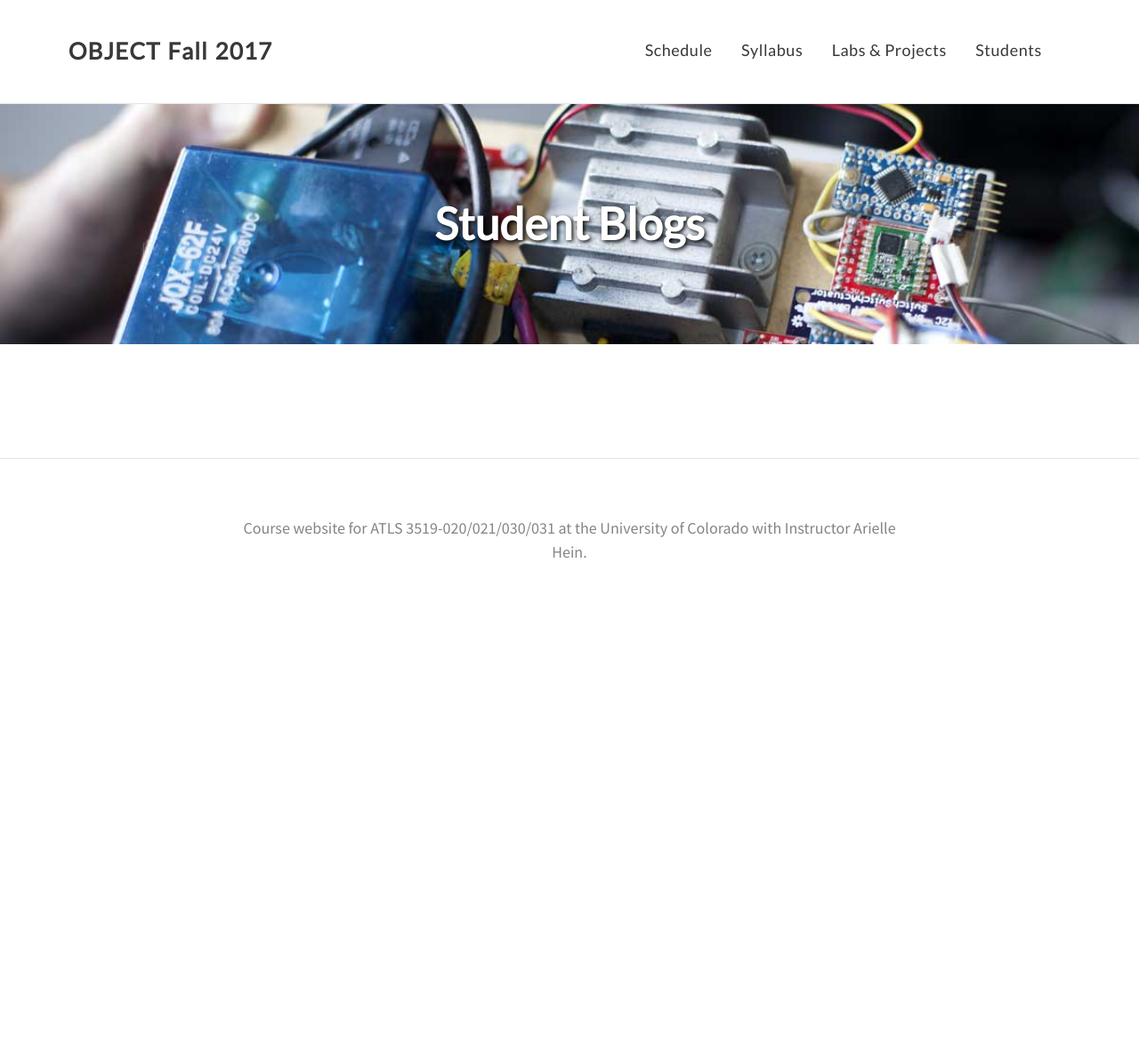
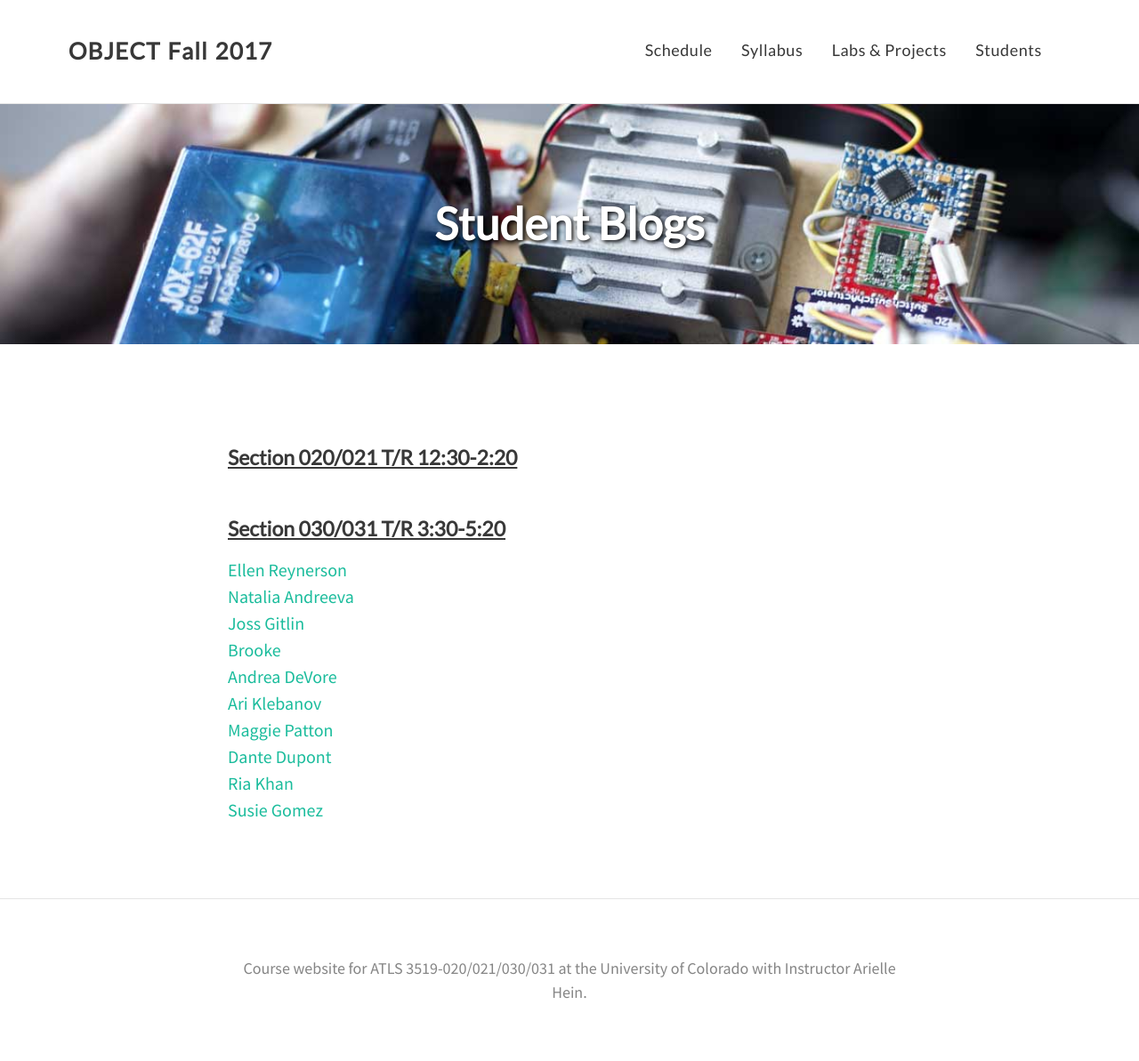
Before and after one commit to coloringchaos/object-f17, a Jekyll site: the page built from students.md, in a window 1280 px wide. Shown: the whole page at 89% size. Built offline with Jekyll 4.4.1, drawn with Linux system fonts in a browser that asks for light colours; nearby versions of some CDN libraries; before the commit the page ends 900 px from its top, so only the background shows below that.

Commit message:
student blog links

```diff
--- a/students.md
+++ b/students.md
@@ -4,3 +4,19 @@ title: Student Blogs
 permalink: /students/
 feature-img: "img/bg1.jpg"
 ---
+
+#### Section 020/021 T/R 12:30-2:20
+
+
+#### Section 030/031 T/R 3:30-5:20
+
+[Ellen Reynerson](https://reynersonobject17.wordpress.com/)<br>
+[Natalia Andreeva](https://naan3678.wordpress.com/)<br>
+[Joss Gitlin](jossobject.wordpress.com)<br>
+[Brooke](https://brookesobject.wordpress.com/)<br>
+[Andrea DeVore](andreaobject.wordpress.com)<br>
+[Ari Klebanov](https://ariobjectjournal.wordpress.com/)<br>
+[Maggie Patton](https://littleformulations.wordpress.com/category/object/)<br>
+[Dante Dupont](https://dupontprojectjournal.wordpress.com/)<br>
+[Ria Khan](Friakblog.wordpress.com)<br>
+[Susie Gomez](https://sgomezburgos.com/category/object/)<br>
```
